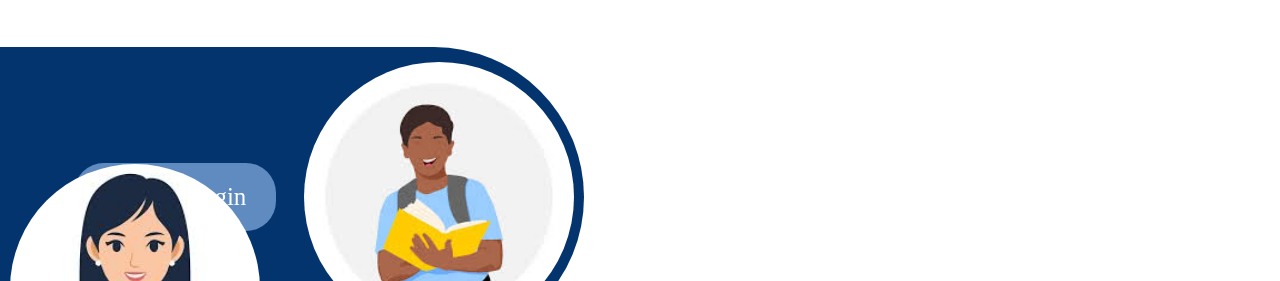
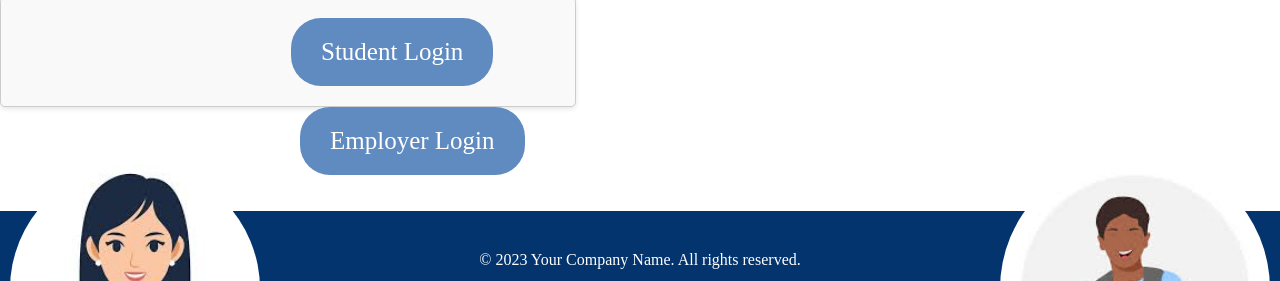
Before and after one commit to AlishaGadkari/fblacompsite, a plain HTML site: page index.html in a window 1280 px wide. Shown: the part 111-392 px from the top of the page. Drawn offline with Linux system fonts and the light colour scheme; files whose address does not match are found by name.

Commit message:
Update index.html

```diff
--- a/index.html
+++ b/index.html
@@ -62,19 +62,12 @@ h1{
 
 
 .card1, card2{
-    width: 800px; /* Width of the rectangle */
-    height: 300px; /* Height of the rectangle */
-    background-color: #03346E; /* Color of the rectangle */
-    border-radius: 200px; /* Rounded ends */
-    position: relative; /* Positioning context */
-    left: 30%; /* Move it to the right */
-    margin-top: 50px;
-    transform: translateX(-50%); /* Center it horizontally */
-    margin-left: -200px; /* Move it left by half its width to show only half */
-    display: flex; /* Use flexbox for alignment */
-    align-items: center; /* Center items vertically */
-    padding: 20px; /* Add some padding */
-    box-sizing: border-box; /* Include padding in width/height */
+    background-color: #f9f9f9;
+    border: 1px solid #ccc;
+    border-radius: 5px;
+    padding: 20px;
+    width: 45%; /* Adjust width as needed */
+    box-shadow: 0 2px 5px rgba(0, 0, 0, 0.1);
 
 }
 
```
